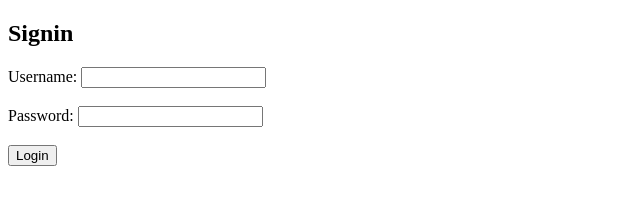
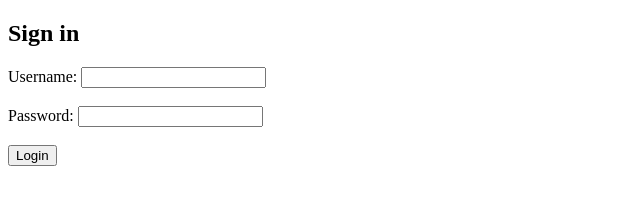
Before and after one commit to Gowthamiinturi/ECS-gitactions, a website: page views/login.html in a window 1280 px wide. Shown: the full height of the page, 0-640 px from the left. Drawn offline with Linux system fonts and the light colour scheme.

Commit message:
Update login.html

```diff
--- a/views/login.html
+++ b/views/login.html
@@ -4,7 +4,7 @@
   <title>Simplyicard Login Page</title>
 </head>
 <body>
-  <h2>Signin</h2>
+  <h2>Sign in</h2>
   <form method="POST" action="/login">
     <label>Username:</label>
     <input type="text" name="username" required><br><br>
```
